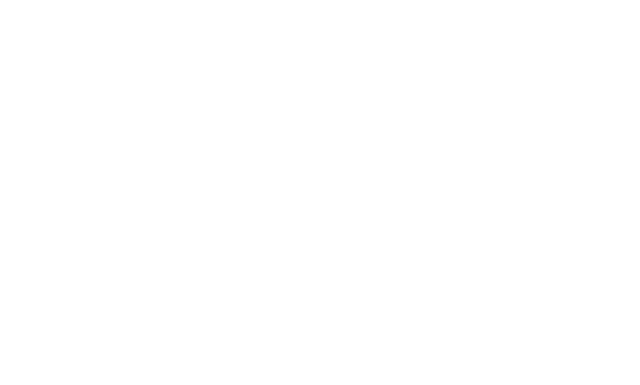
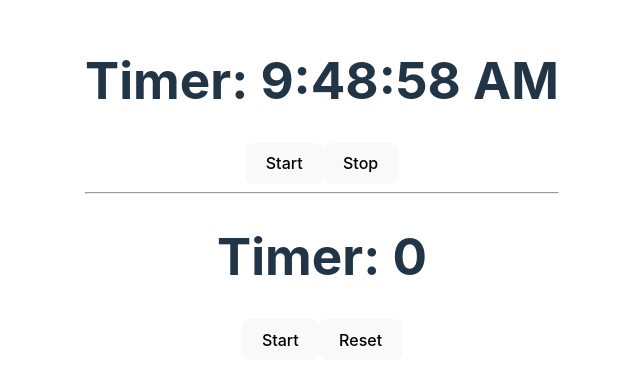
Before and after one commit to phantom-rider118/Esercizi_Develop_React, a React (Vite) app in the folder React-project/: page / in a window 1280 px wide. Shown: the part 211-596 px from the top of the page, without its empty margins (318-958 px from the left). Built offline with nearby package versions, Linux system fonts and the light colour scheme.

Commit message:
esercizio fatto a lezione timer fatto in 2 modi: 1 con useState e 1 con useRef

```diff
--- a/React-project/src/App.jsx
+++ b/React-project/src/App.jsx
@@ -1,10 +1,15 @@
-import './App.css'
+import "./App.css";
+import { Timer } from "./components/Timer";
+import { Timer2 } from "./Components/Timer2";
 
 function App() {
   return (
     <>
+      <Timer />
+      <hr />
+      <Timer2 />
     </>
-  )
+  );
 }
 
-export default App
+export default App;
--- /dev/null
+++ b/React-project/src/Components/Timer.jsx
@@ -0,0 +1,33 @@
+import { useEffect } from "react";
+import { useState } from "react";
+
+export function Timer() {
+  const [timer, setTimer] = useState(new Date());
+  const [idInterval, setIdInterval] = useState(null);
+
+  useEffect(() => {
+    return () => {
+      clearInterval(idInterval);
+    };
+  }, [idInterval]);
+
+  const handleStart = () => {
+    if (!idInterval) {
+      const time = setInterval(() => {
+        setTimer(new Date());
+      }, 1000);
+      setIdInterval(time);
+    }
+  };
+  const handleStop = () => {
+    clearInterval(idInterval);
+    setIdInterval(null);
+  };
+  return (
+    <div>
+      <h1>Timer: {timer.toLocaleTimeString()} </h1>
+      <button onClick={handleStart}>Start</button>
+      <button onClick={handleStop}>Stop</button>
+    </div>
+  );
+}
--- /dev/null
+++ b/React-project/src/Components/Timer2.jsx
@@ -0,0 +1,35 @@
+import { useRef } from "react";
+
+export function Timer2() {
+  const timerRef = useRef(null);
+  const idRef = useRef(null);
+  const secondRef = useRef(0);
+
+  const handleStart = () => {
+    if (idRef.current === null) {
+      idRef.current = setInterval(() => {
+        secondRef.current += 1;
+        if (timerRef.current) {
+          timerRef.current.textContent = `Timer : ${secondRef.current}`;
+        }
+      }, 1000);
+    }
+  };
+  const handleReset = () => {
+    if (idRef.current !== null) {
+      clearInterval(idRef.current);
+      idRef.current = null;
+      secondRef.current = 0;
+      if (timerRef.current) {
+        timerRef.current.textContent = `Timer : ${secondRef.current}`;
+      }
+    }
+  };
+  return (
+    <div>
+      <h1 ref={timerRef}>Timer: 0 </h1>
+      <button onClick={handleStart}>Start</button>
+      <button onClick={handleReset}>Reset</button>
+    </div>
+  );
+}
```
